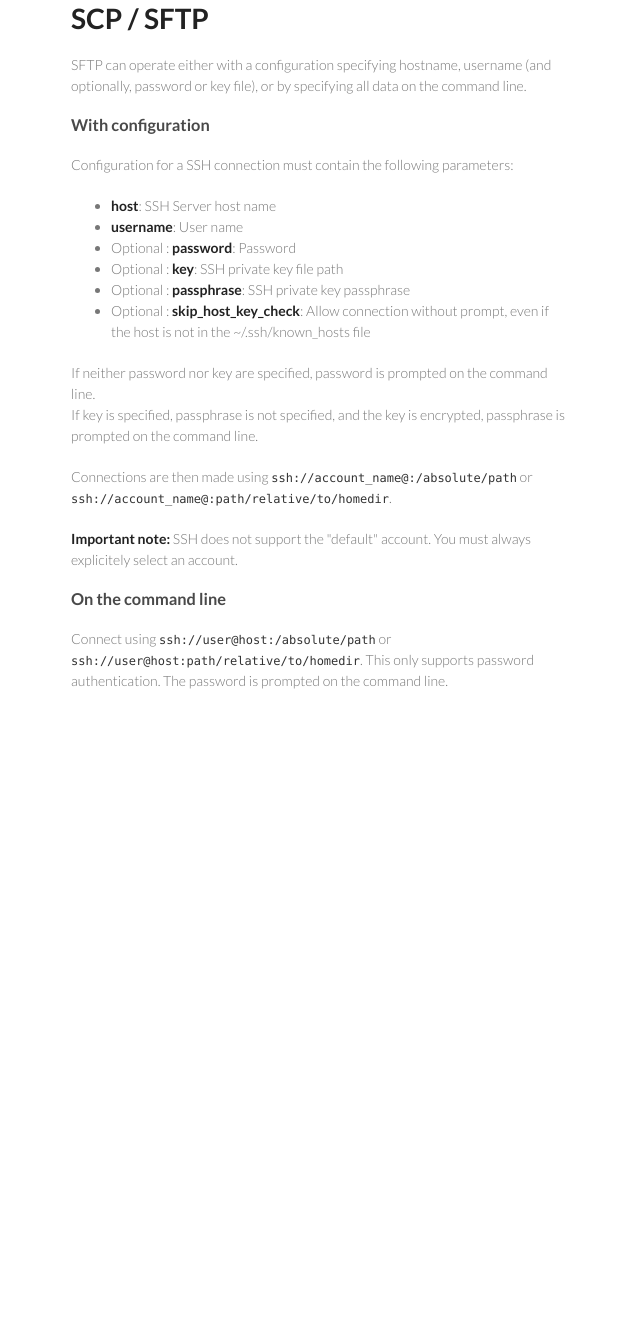
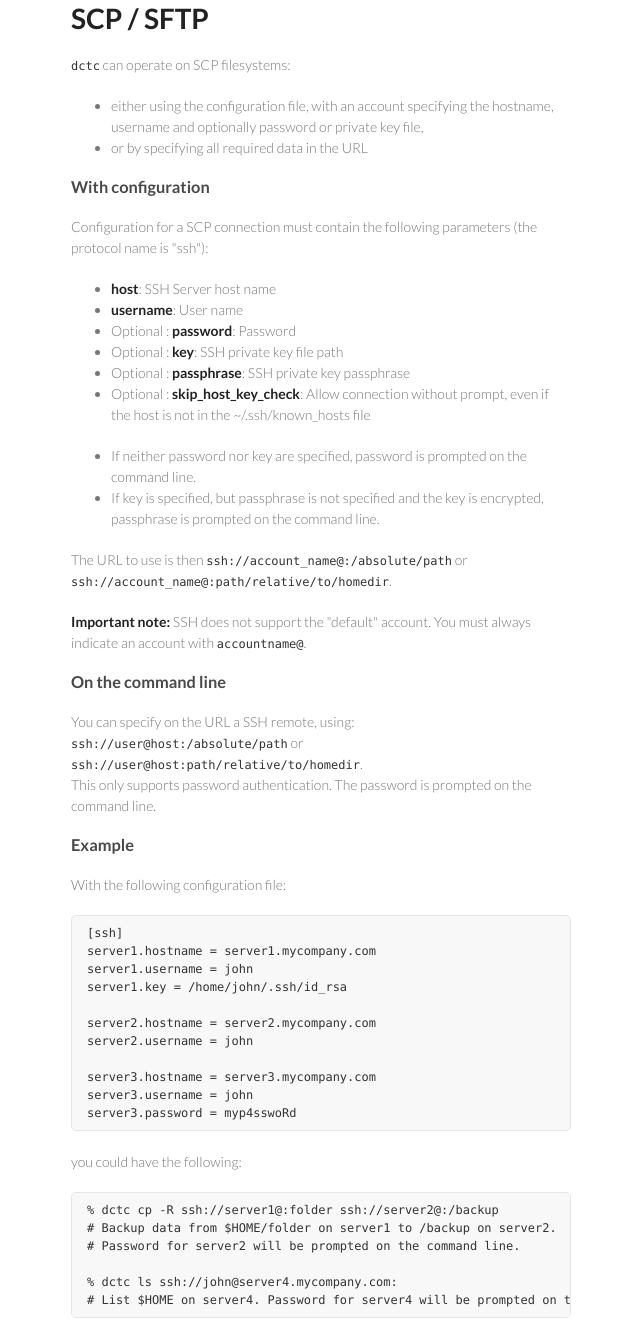
Before and after one commit to dataiku/dctc, a plain HTML site: page protocols.html in a window 1280 px wide. Shown: the part 4597-5919 px from the top of the page, without its empty margins (499-1139 px from the left). Before the commit the page ends 5358 px from the top, so only its background shows below. Drawn offline with Linux system fonts and the light colour scheme.

Commit message:
Explain more how SSH works

```diff
--- a/protocols.html
+++ b/protocols.html
@@ -258,11 +258,17 @@ company.password = thisisaverysecretpasswordnobodywillguessit
 
         <h1>SCP / SFTP</h1>
 
-        <p>SFTP can operate either with a configuration specifying hostname, username (and optionally, password or key file), or by specifying all data on the command line.</p>
+
+        <p><code>dctc</code> can operate on SCP filesystems:</p>
+
+        <ul>
+          <li>either using the configuration file, with an account specifying the hostname, username and optionally password or private key file,</li>
+          <li>or by specifying all required data in the URL</li>
+        </ul>
 
         <h3>With configuration</h3>
 
-        <p>Configuration for a SSH connection must contain the following parameters:</p>
+        <p>Configuration for a SCP connection must contain the following parameters (the protocol name is "ssh"):</p>
         <ul>
           <li><strong>host</strong>: SSH Server host name</li>
           <li><strong>username</strong>: User name</li>
@@ -272,18 +278,52 @@ company.password = thisisaverysecretpasswordnobodywillguessit
           <li>Optional : <strong>skip_host_key_check</strong>: Allow connection without prompt, even if the host is not in the ~/.ssh/known_hosts file</li>
         </ul>
 
+        <ul>
+          <li> If neither password nor key are specified, password is prompted on the command line.</li>
+          <li> If key is specified, but passphrase is not specified and the key is encrypted, passphrase is prompted on the command line.
+         </li>
+        </ul>
+
         <p>
-            If neither password nor key are specified, password is prompted on the command line.<br />
-            If key is specified, passphrase is not specified, and the key is encrypted, passphrase is prompted on the command line.
+          The URL to use is then <code>ssh://account_name@:/absolute/path</code> or
+          <code>ssh://account_name@:path/relative/to/homedir</code>.
           </p>
-
-          <p>Connections are then made using <code>ssh://account_name@:/absolute/path</code> or <code>ssh://account_name@:path/relative/to/homedir</code>.
-          </p>
-        <p><strong>Important note: </strong> SSH does not support the "default" account. You must always explicitely select an account.</p>
+        <p>
+          <strong>Important note: </strong> SSH does not support the "default" account.
+          You must always indicate an account with <code>accountname@</code>.
+        </p>
 
         <h3>On the command line</h3>
 
-        <p>Connect using <code>ssh://user@host:/absolute/path</code> or <code>ssh://user@host:path/relative/to/homedir</code>. This only supports password authentication. The password is prompted on the command line.</p>
+        <p>You can specify on the URL a SSH remote, using:
+           <code>ssh://user@host:/absolute/path</code> or
+           <code>ssh://user@host:path/relative/to/homedir</code>.<br />
+           This only supports password authentication. The password is prompted on the command line.
+        </p>
+
+        <h3>Example</h3>
+
+   <p>With the following configuration file:</p>
+        <pre><code>[ssh]
+server1.hostname = server1.mycompany.com
+server1.username = john
+server1.key = /home/john/.ssh/id_rsa
+
+server2.hostname = server2.mycompany.com
+server2.username = john
+
+server3.hostname = server3.mycompany.com
+server3.username = john
+server3.password = myp4sswoRd</code></pre>
+
+        <p>you could have the following:</p>
+
+        <pre><code>% dctc cp -R ssh://server1@:folder ssh://server2@:/backup
+# Backup data from $HOME/folder on server1 to /backup on server2.
+# Password for server2 will be prompted on the command line.
+
+% dctc ls ssh://john@server4.mycompany.com:
+# List $HOME on server4. Password for server4 will be prompted on the command line</code></pre>
 
       </section>
 
```
